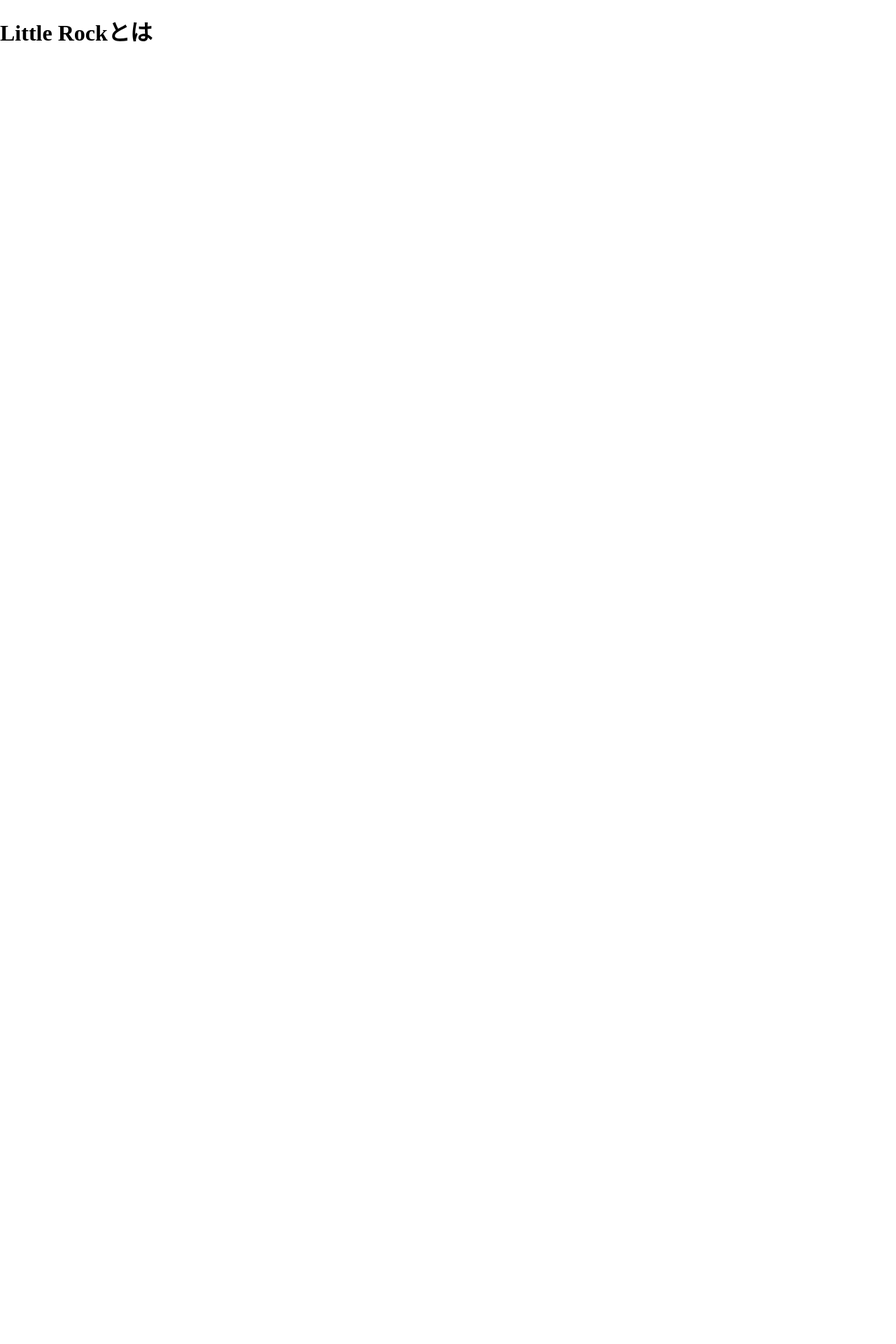
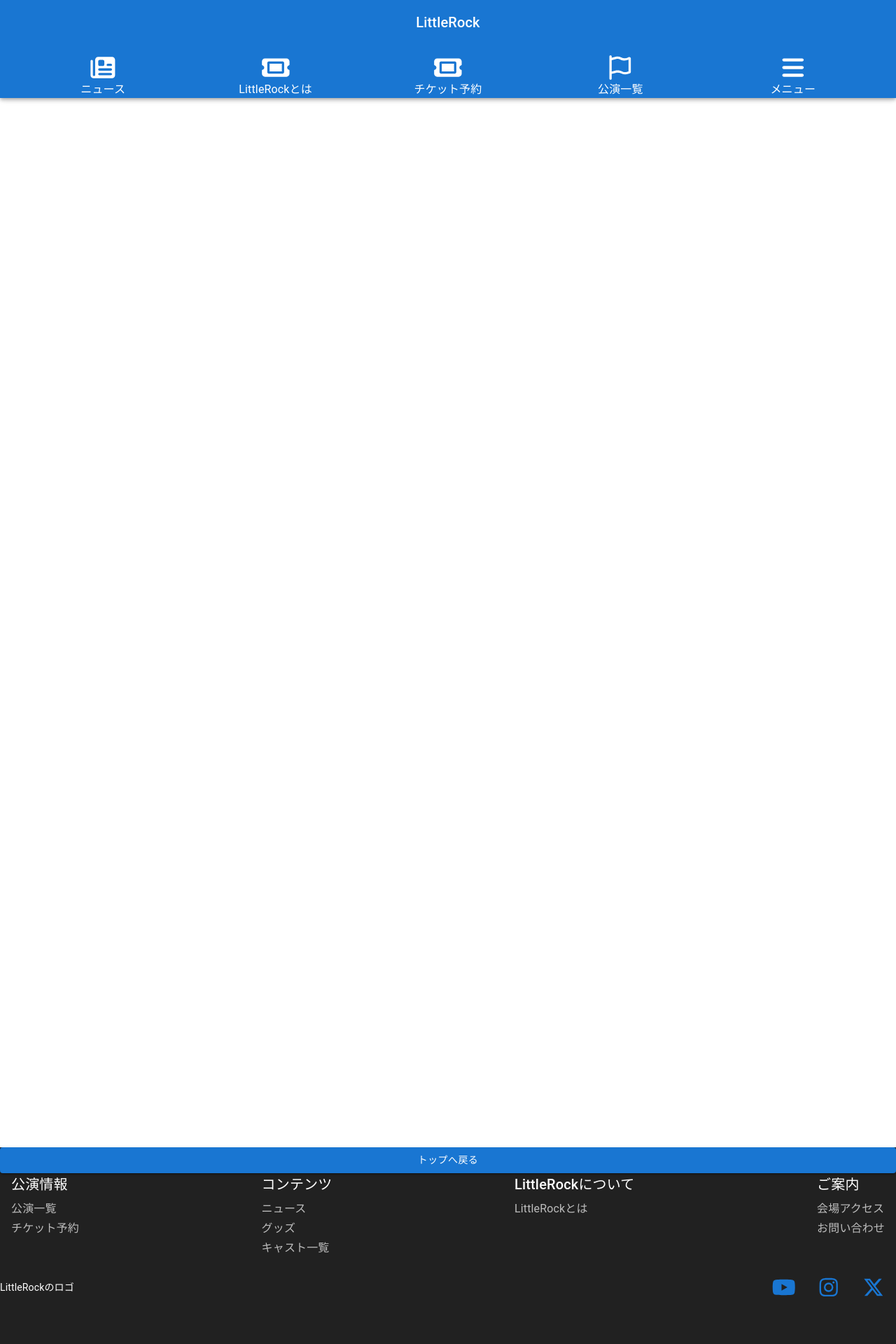
Before and after one commit to Sug1re/little-rock-hp, a Next.js app: page /about in a window 1280 px wide. Shown: the top 1920 px of the page at 70% size. Before the commit the page ends 800 px from the top, so only its background shows below. Built offline with nearby package versions, Linux system fonts and the light colour scheme.

Commit message:
トップボタンにhooksを追加

```diff
--- a/app/about/page.tsx
+++ b/app/about/page.tsx
@@ -1,7 +1,17 @@
+import { Box } from "@mui/material";
+import { Footer } from "@/components/layouts/Footer/Footer";
+import { Header } from "@/components/layouts/Header/Header";
+
 export default function About() {
   return (
     <>
-      <h1>Little Rockとは</h1>
+      <Header />
+
+      <Box sx={{ height: "200vh" }}>
+        <h1>Little Rockとは</h1>
+      </Box>
+
+      <Footer />
     </>
   );
 }
--- a/components/layouts/Footer/Footer.tsx
+++ b/components/layouts/Footer/Footer.tsx
@@ -9,13 +9,16 @@ import {
 } from "@fortawesome/free-brands-svg-icons";
 import { FontAwesomeIcon } from "@fortawesome/react-fontawesome";
 import { FooterSiteMap } from "./FooterSiteMap";
+import { useScrollToTop } from "./hooks/useSchollToTop";
 
 export const Footer = () => {
+  const onTop = useScrollToTop();
   return (
     <Box component="footer" sx={{ bgcolor: "grey.900", color: "#fff" }}>
       <Button
         component={Link}
         href="/"
+        onClick={onTop}
         variant="contained"
         color="primary"
         disableRipple
--- /dev/null
+++ b/components/layouts/Footer/hooks/useSchollToTop.ts
@@ -0,0 +1,19 @@
+"use client";
+
+import { usePathname } from "next/navigation";
+
+export const useScrollToTop = () => {
+  const pathname = usePathname();
+
+  const handleScrollToTop = (e: React.MouseEvent) => {
+    if (pathname === "/") {
+      e.preventDefault();
+      window.scrollTo({
+        top: 0,
+        behavior: "smooth",
+      });
+    }
+  };
+
+  return handleScrollToTop;
+};
```
